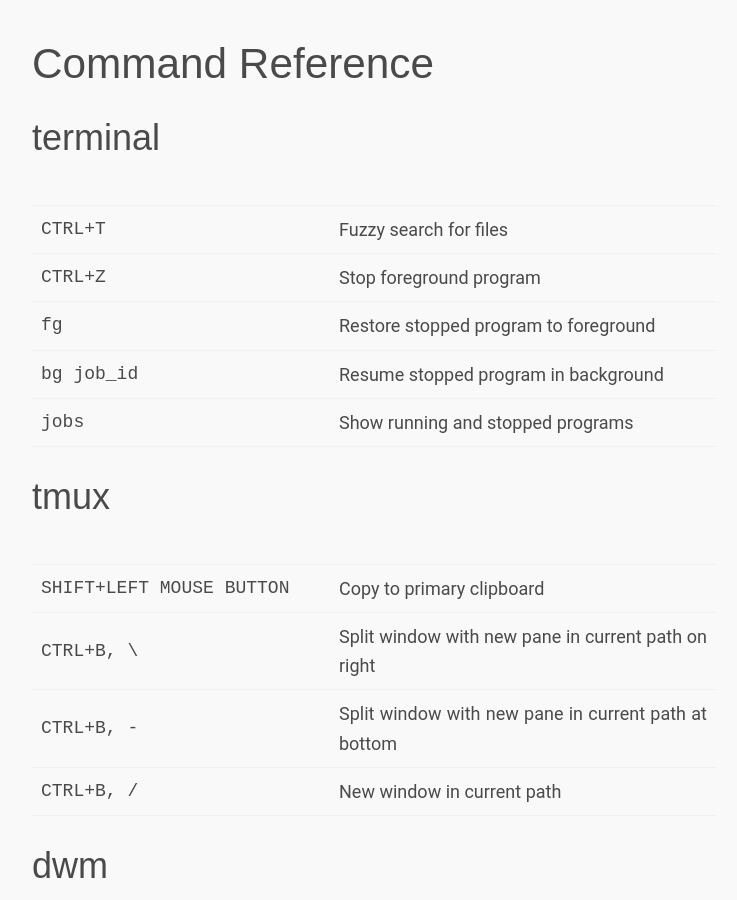
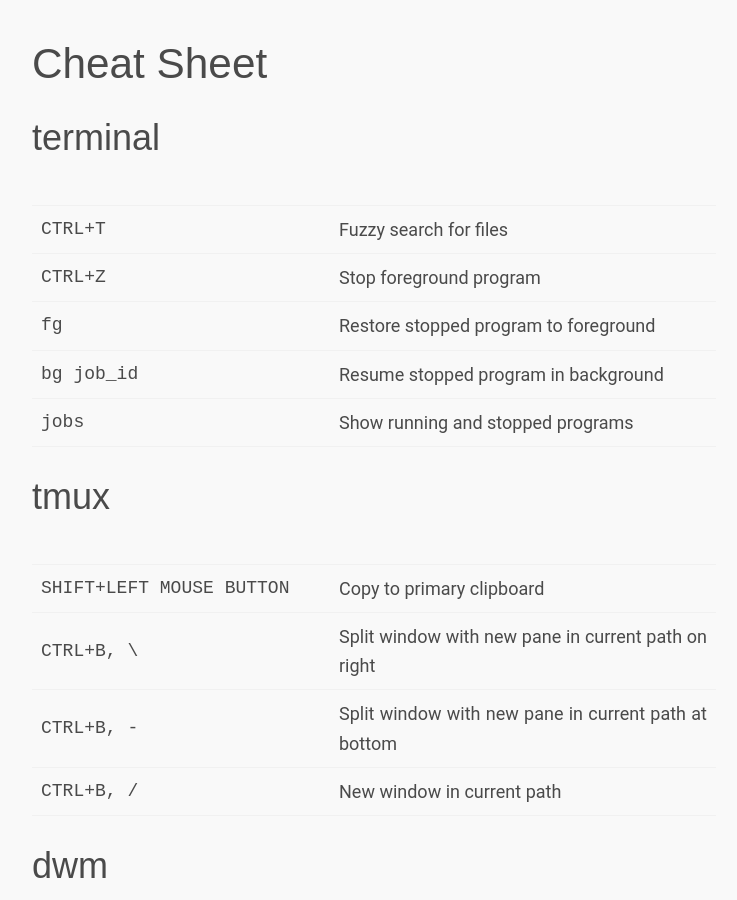
Before and after one commit to edclements/website, a Jekyll site: the page built from cheat-sheet.md, in a window 1280 px wide and 900 px high. Shown: the whole window, without its empty margins (266-1003 px from the left). Built offline with Jekyll 4.4.1, drawn with Linux system fonts in a browser that asks for light colours; nearby versions of some CDN libraries.

Commit message:
Rename to cheat sheet

```diff
--- a/command-reference.md
+++ b/cheat-sheet.md
@@ -1,5 +1,5 @@
 ---
-title: Command Reference
+title: Cheat Sheet
 layout: default
 ---
 
--- a/index.html
+++ b/index.html
@@ -5,5 +5,5 @@
 <ul>
   <li><a href="./music-picks">Music Picks</a></li>
   <li><a href="./links">My Bookmarks</a></li>
-  <li><a href="./command-reference">Command Reference</a></li>
+  <li><a href="./cheat-sheet">Cheat Sheet</a></li>
 </ul>
```
